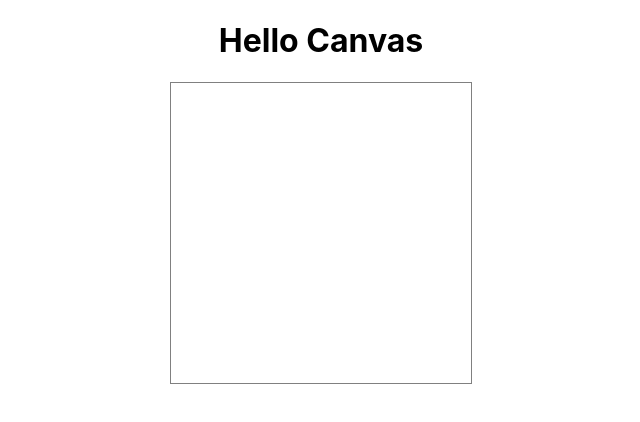
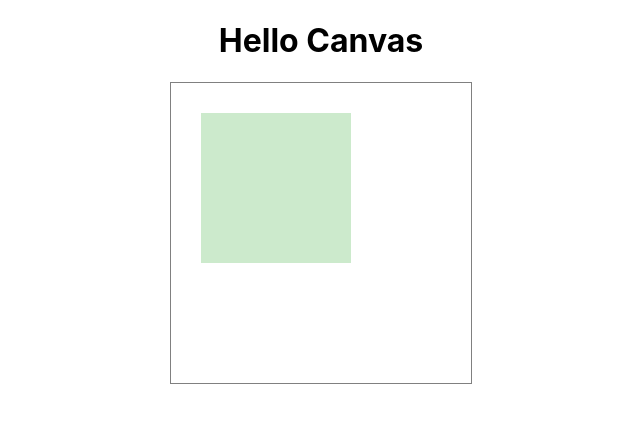
Before and after one commit to arturPabjanczyk/t6-canvas, a React (Create React App) app: page / in a window 1280 px wide. Shown: the top 422 px of the page, without its empty margins (319-959 px from the left). Built offline with nearby package versions, Linux system fonts and the light colour scheme.

Commit message:
Places rectangle filled with color in canvas area

```diff
--- a/src/App.js
+++ b/src/App.js
@@ -11,6 +11,11 @@ class CanvasExample extends React.Component {
         const ctx = this.canvas.current.getContext("2d");
         const {size} = this.props;
         ctx.clearRect(0, 0, size, size);
+        ctx.fillStyle = "rgba(0, 150, 0, 0.2)";
+        ctx.fillRect(30, 30, 150, 150);
+    }
+    componentDidMount() {
+        this.draw();
     }
 
     render() {
```
